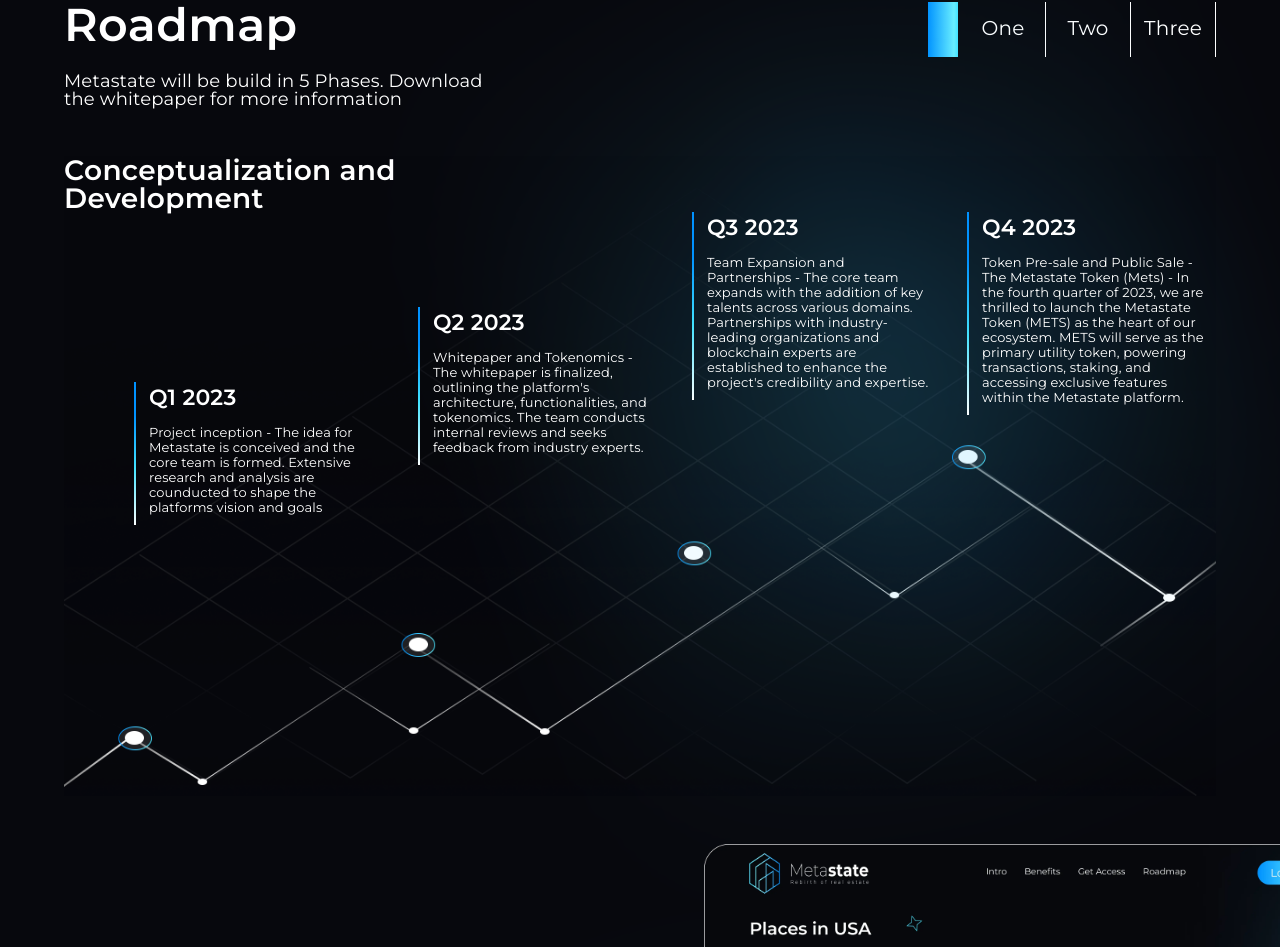
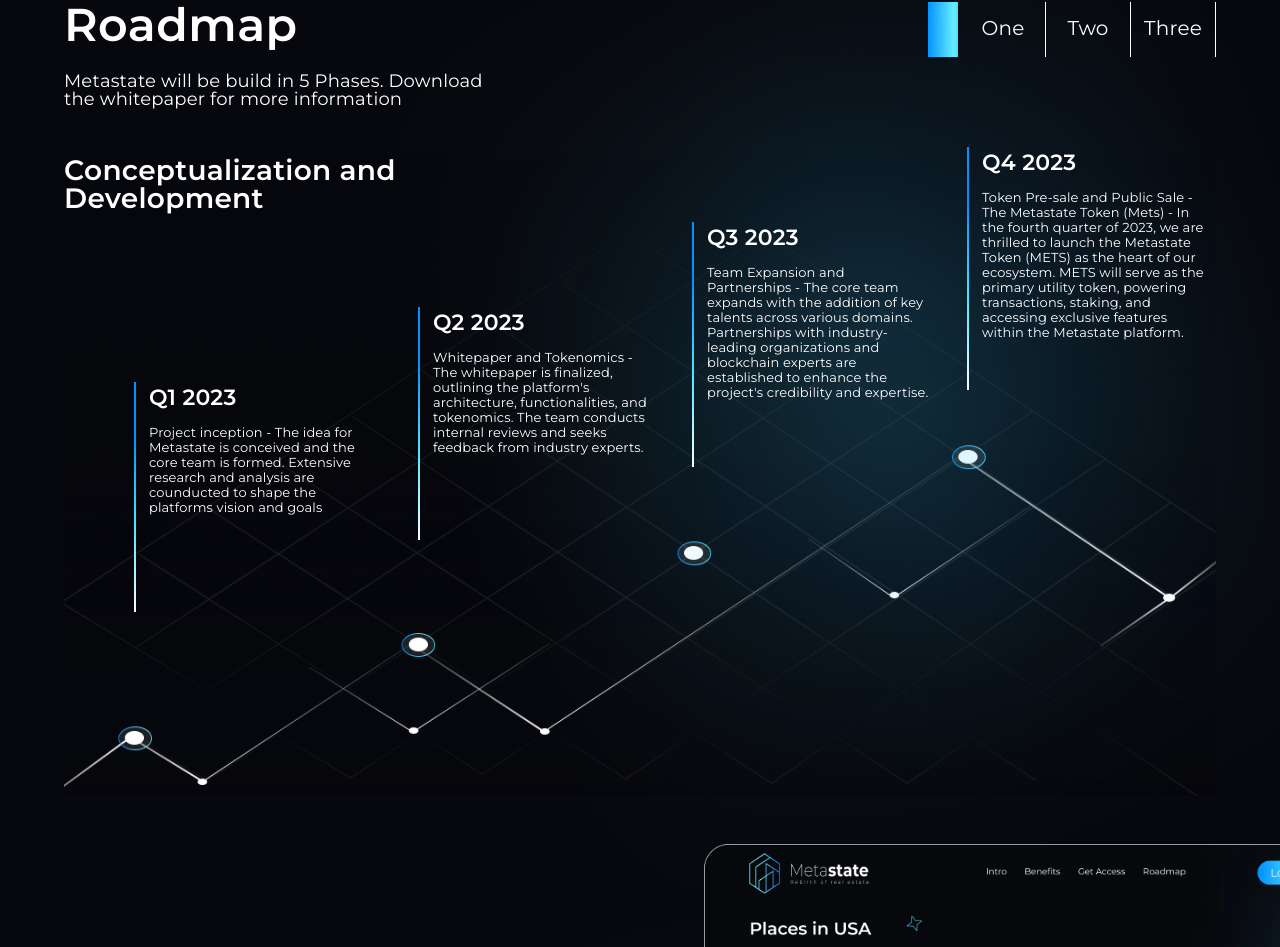
Before and after one commit to mabid-se/metastate, a React (Create React App) app: page / in a window 1280 px wide. Shown: the part 2708-3655 px from the top of the page. Built offline with nearby package versions, Linux system fonts and the light colour scheme.

Commit message:
fixed the border lenght for roadmap items

```diff
--- a/src/components/roadmap/Roadmap.jsx
+++ b/src/components/roadmap/Roadmap.jsx
@@ -13,7 +13,7 @@
         "Project inception - The idea for Metastate is conceived and the core team is formed. Extensive research and analysis are counducted to shape the platforms vision and goals",
       top: { lg: 170, xl: 213 },
       left: 70,
-      paddingBottom: { lg: "10px", xl: "120px" },
+      paddingBottom: { lg: "97px", xl: "108px" },
     },
     {
       heading: "Q2 2023",
@@ -21,130 +21,115 @@
         "Whitepaper and Tokenomics - The whitepaper is finalized, outlining the platform's architecture, functionalities, and tokenomics. The team conducts internal reviews and seeks feedback from industry experts.",
       top: { lg: 95, xl: 135 },
       left: 354,
-      paddingBottom: { lg: "10px", xl: "100px" },
+      paddingBottom: { lg: "85px", xl: "88px" },
     },
-
     {
       heading: "Q3 2023",
       description:
         "Team Expansion and Partnerships - The core team expands with the addition of key talents across various domains. Partnerships with industry-leading organizations and blockchain experts are established to enhance the project's credibility and expertise.",
-      top: { xl: 35 },
+      top: { lg: 10, xl: 35 },
       left: 628,
-      paddingBottom: { lg: "10px", xl: "80px" },
+      paddingBottom: { lg: "67px", xl: "80px" },
     },
-
     {
       heading: "Q4 2023",
       description:
         "Token Pre-sale and Public Sale - The Metastate Token (Mets) - In the fourth quarter of 2023, we are thrilled to launch the Metastate Token (METS) as the heart of our ecosystem. METS will serve as the primary utility token, powering transactions, staking, and accessing exclusive features within the Metastate platform.",
-      top: { lg: "-8%", xl: "-5%" },
+      top: "-65px",
       left: 903,
-      paddingBottom: { lg: "10px", xl: "20px" },
+      paddingBottom: { lg: "50px", xl: "78px" },
     },
   ];
-
-  const [stepsData, setRoadMapData] = useState(stepsData1);
-
   const stepsData2 = [
     {
       heading: "Q1 2023",
       description:
         "Blockchain Integration - Metastate selects the Cardano blockchain as the underlying infrastructure due to its scalability, security, and sustainability features. Integration with the Cardano network begins, leveraging its advanced smart contract capabilities",
-      top: { lg: 170, xl: 213 },
+      top: { lg: 160, xl: 213 },
       left: 70,
-      paddingBottom: { lg: "10px", xl: "120px" },
+      paddingBottom: "50px",
     },
     {
       heading: "Q2 2023",
       description:
         "MVP Development - The Minimum Viable Product (MVP) development commences, focusing on core functionalities such as property tokenization, ownership transfers, and staking mechanisms. User interface design and user experience optimization are prioritized during this phase",
-      top: { lg: 95, xl: 135 },
+      top: { lg: 95, xl: 130 },
       left: 354,
-      paddingBottom: { lg: "10px", xl: "100px" },
+      paddingBottom: { lg: "38px", xl: "50px" },
     },
-
     {
       heading: "Q3 2023",
       description:
         "MVP Testing and Feedback - The MVP undergoes rigorous testing and auditing to ensure security, performance, and functionality. External beta testing is conducted to gather user feedback and refine the platform based on user insights.",
-      top: { xl: 35 },
+      top: { lg: 25, xl: 65 },
       left: 628,
-      paddingBottom: { lg: "10px", xl: "80px" },
+      paddingBottom: { lg: "66px", xl: "63px" },
     },
-
     {
       heading: "Q4 2023",
       description:
         "Blockchain Integration - Metastate selects the Cardano blockchain as the underlying infrastructure due to its scalability, security, and sustainability features. Integration with the Cardano network begins, leveraging its advanced smart contract capabilities",
-      marginTop: { lg: "-8%", xl: "-5%" },
+      top: { lg: "-65px", xl: "-27px" },
       left: 903,
-      paddingBottom: { lg: "10px", xl: "20px" },
+      paddingBottom: { lg: "50px", xl: "40px" },
     },
   ];
-
   const stepsData3 = [
     {
       heading: "Q1 2024",
       description:
         "Public Launch - The Metastate platform is officially launched to the public. The platform opens for property tokenization, investment, and staking.",
-      top: { lg: 170, xl: 213 },
+      top: { lg: 195, xl: 250 },
       left: 70,
-      paddingBottom: { lg: "10px", xl: "120px" },
+      paddingBottom: "88px",
     },
     {
       heading: "Q2 2024",
       description:
         "Platform Enhancement and Community Growth - Continuous enhancements and updates are made to the Metastate platform based on user feedback and market demands. Community engagement initiatives, educational resources, and partnerships are established to foster a growing and supportive user base",
-      top: { lg: 95, xl: 135 },
+      top: 95,
       left: 354,
-      paddingBottom: { lg: "10px", xl: "100px" },
+      paddingBottom: { lg: "24px", xl: "70px" },
     },
-
     {
       heading: "Q3 2024",
       description:
         "Expansion and Integration - Metastate aims to expand its ecosystem by integrating with external payment systems, real estate platforms, and other blockchain networks. Strategic partnerships are formed to broaden the range of investment opportunities and enhance user convenience.",
-      top: { xl: 35 },
+      top: { lg: 13, xl: 30 },
       left: 628,
-      paddingBottom: { lg: "10px", xl: "80px" },
+      paddingBottom: { lg: "49px", xl: "70px" },
     },
-
     {
       heading: "Q4 2024",
       description:
         "Blockchain Integration - Metastate selects the Cardano blockchain as the underlying infrastructure due to its scalability, security, and sustainability features. Integration with the Cardano network begins, leveraging its advanced smart contract capabilities",
-      marginTop: { lg: "-8%", xl: "-5%" },
+      top: "-40px",
       left: 903,
-      paddingBottom: { lg: "10px", xl: "20px" },
+      paddingBottom: { lg: "24px", xl: "55px" },
     },
   ];
 
+  const [stepsData, setRoadMapData] = useState(stepsData1);
   const [style, setStyle] = useState();
-
   let [backgroundSize, setbackgroundSize] = useState(0);
 
   function useIsInViewport(ref) {
     const [isIntersecting, setIsIntersecting] = useState(false);
-
     const observer = useMemo(
       () =>
-        new IntersectionObserver(([entry]) =>
-          setIsIntersecting(entry.isIntersecting),
-          {
-            threshold: 0.7,
-          }
+        new IntersectionObserver(
+          ([entry]) => setIsIntersecting(entry.isIntersecting),
+          { threshold: 0.7 }
         ),
       []
     );
 
     useEffect(() => {
       observer.observe(ref.current);
-
       return () => {
         observer.disconnect();
       };
     }, [ref, observer, isIntersecting]);
-
     return isIntersecting;
   }
 
@@ -152,8 +137,9 @@
   var lastScrollTop = 0;
 
   useEffect(() => {
-
-    window.addEventListener("scroll", (event) => {
+    window.addEventListener(
+      "scroll",
+      (event) => {
         // ref1.current.offsetTop,
 
         var st = window.pageYOffset || document.documentElement.scrollTop;
@@ -165,25 +151,21 @@
             backgroundRepeat: "no-repeat",
             backgroundPosition: `left 100%`,
           });
-
           if (backgroundSize > 110 && backgroundSize < 200) {
             setRoadMapData(stepsData2);
           } else if (backgroundSize > 200) {
             setRoadMapData(stepsData3);
           }
         } else if (st < lastScrollTop && isInViewport1) {
-
           if (backgroundSize >= 3) {
             setbackgroundSize((backgroundSize -= 3));
             setStyle({
               background: `linear-gradient(90deg, #0092FF 0%, #6AEFFF 86.77%, #42E3FF 100%)`,
               backgroundSize: `${backgroundSize}px 55px`,
               backgroundRepeat: "no-repeat",
-            transition: 'width 2s',
-
+              transition: "width 2s",
               backgroundPosition: `left 100%`,
             });
-
             if (backgroundSize < 110 && backgroundSize < 200) {
               setRoadMapData(stepsData1);
             } else if (backgroundSize >= 180 && backgroundSize <= 200) {
@@ -195,25 +177,17 @@
               background: `linear-gradient(90deg, #0092FF 0%, #6AEFFF 86.77%, #42E3FF 100%)`,
               backgroundSize: `${backgroundSize}px 55px`,
               backgroundRepeat: "no-repeat",
-            transition: 'width 2s',
+              transition: "width 2s",
               backgroundPosition: `left 100%`,
             });
           }
         }
         lastScrollTop = st <= 0 ? 0 : st;
         // For Mobile or negative scrolling
-
-    }, false);
-
-
-
+      },
+      false
+    );
   }, [isInViewport1]);
-
-
-
-
-
-
 
   return (
     <div id="roadMap" ref={ref1}>
@@ -240,7 +214,6 @@
               filter: "blur(145px)",
             }}
           />
-
           <Container>
             <Grid
               container
@@ -374,7 +347,6 @@
                         justifyContent: "flex-start",
                         alignItems: "flex-start",
                         borderLeft: "2px solid #f2f2f2",
-                        // linear-gradient(90deg, #0092FF 0%, #6AEFFF 86.77%, #42E3FF 100%)
                         borderImage: `linear-gradient(180deg, #0092FF 24%,  #42E3FF 60%, #fff 100%) 1`,
                         width: "245px",
                         padding: "5px",
```
Lines whose indentation alone changed are shown as unchanged.
